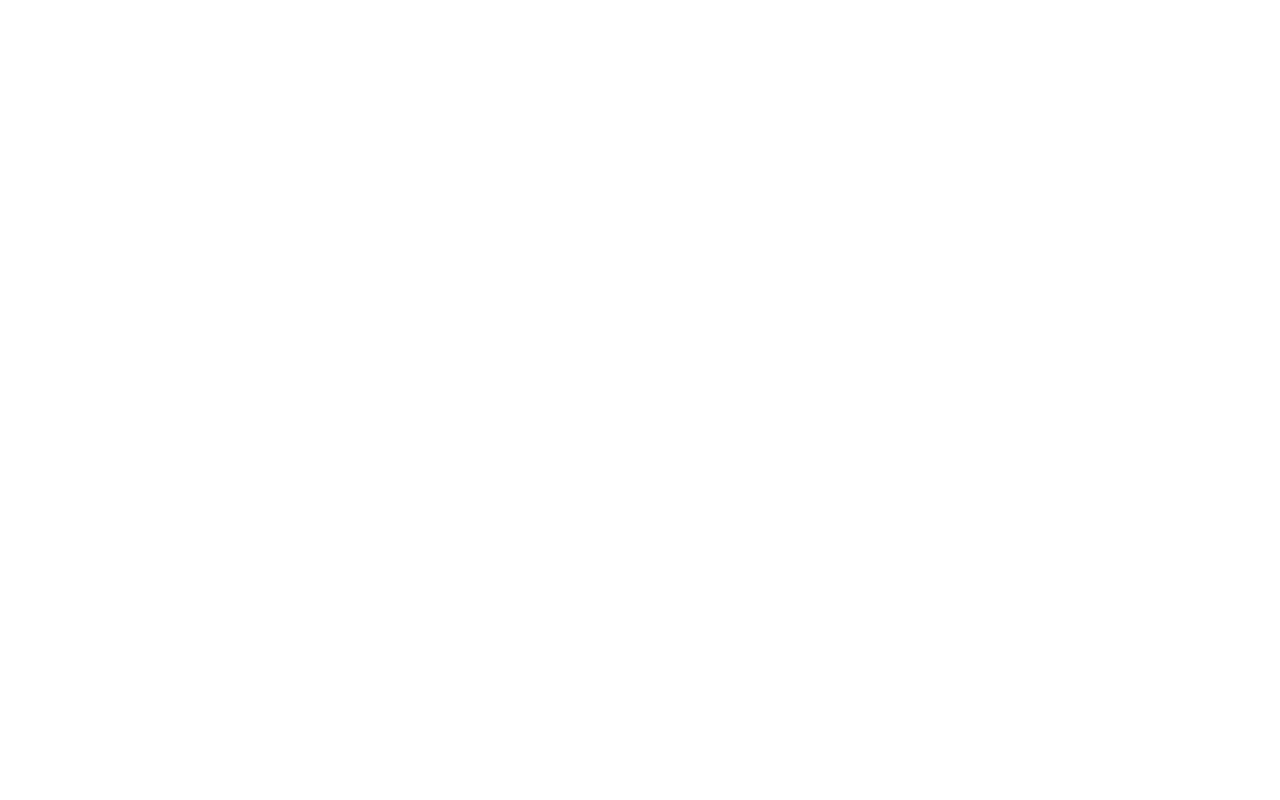
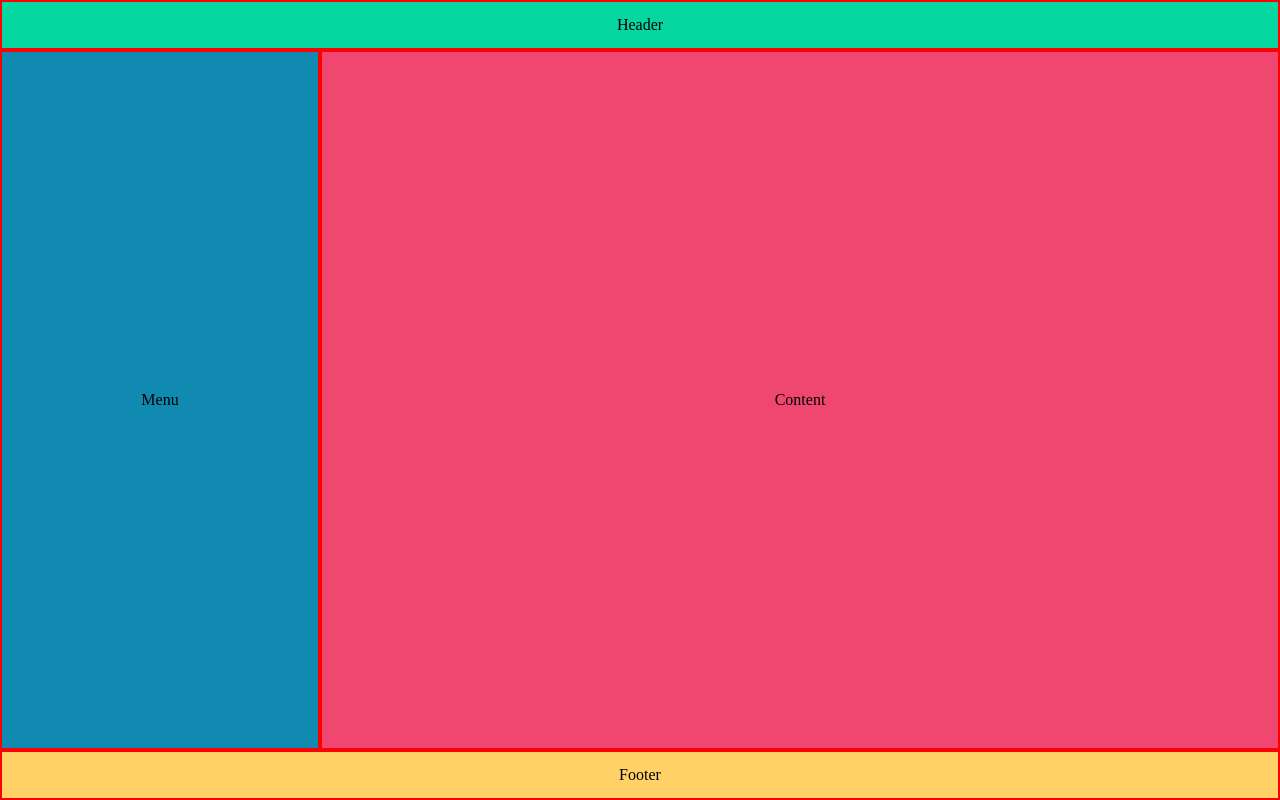
Before and after one commit to Tuhin-Reza/Web-Development, a plain HTML site: page grid1.html in a window 1280 px wide. Drawn offline with Linux system fonts and the light colour scheme.

Commit message:
menu-bar

```diff
--- a/grid1.html
+++ b/grid1.html
@@ -1,11 +1,38 @@
 <!DOCTYPE html>
 <html lang="en">
+
 <head>
     <meta charset="UTF-8">
     <meta name="viewport" content="width=device-width, initial-scale=1.0">
-    <title>Document</title>
+    <link rel="stylesheet" href="./styles/style.css">
+    <style>
+       .grid-container{
+        height: 100vh;
+        display: grid;
+        grid-template-columns: repeat(4,1fr);
+        grid-template-rows: 50px 1fr 50px;
+       }
+       .header{
+        grid-column: 1/-1;
+       }
+       .content{
+        grid-column: 2/-1;
+       }
+       .footer{
+        grid-column: 1/-1;
+       }
+    </style>
+    <title>Grid</title>
 </head>
+
 <body>
+    <div class="grid-container">
+       <div class="header">Header</div>
+       <div class="menu">Menu</div>
+       <div class="content">Content</div>
+       <div class="footer">Footer</div>
+    </div>
 
 </body>
+
 </html>
--- /dev/null
+++ b/styles/style.css
@@ -0,0 +1,22 @@
+body{
+    margin: 0px;
+    padding: 0px;
+}
+.grid-container>div{
+    border: 2px solid red;
+    display: flex;
+    justify-content: center;
+    align-items:center;
+}
+.grid-container>div:nth-child(1n){
+    background-color: #06d6a0;
+}
+.grid-container>div:nth-child(2n){
+    background-color: #118ab2;
+}
+.grid-container>div:nth-child(3n){
+    background-color: #ef476f;
+}
+.grid-container>div:nth-child(4n){
+    background-color: #ffd166;
+}
```
